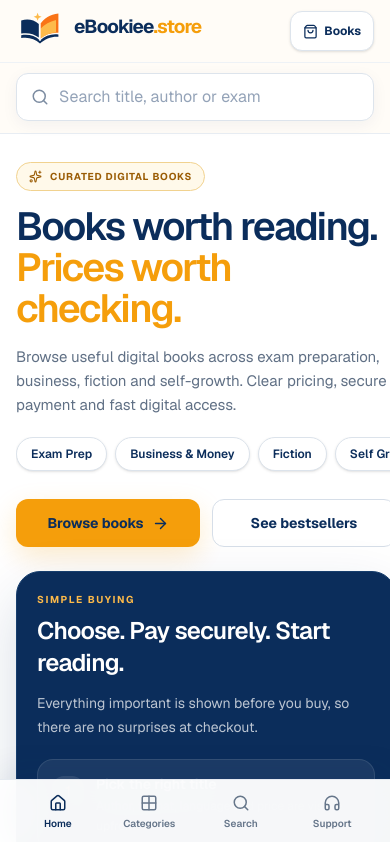
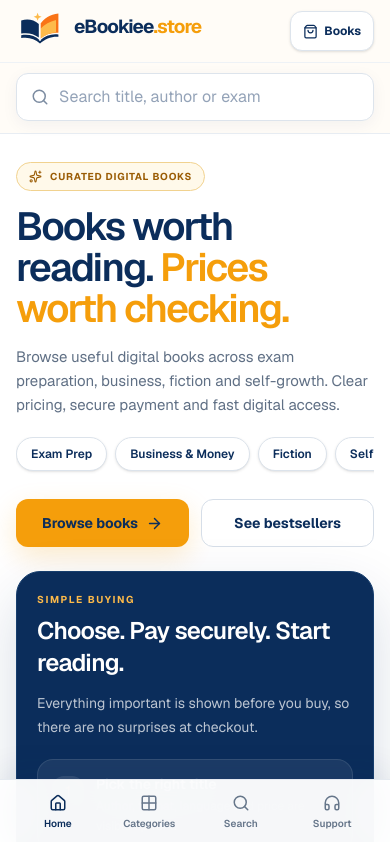
Before and after one commit to abitss/book-launch, a Next.js app: page / in a window 390 px wide. Shown: the top 842 px of the page. Built offline with nearby package versions, Linux system fonts and the light colour scheme; no server answers.

Commit message:
Harden mobile layout against horizontal overflow

```diff
--- a/app/globals.css
+++ b/app/globals.css
@@ -23,20 +23,32 @@
 
 * { box-sizing: border-box; }
 html {
+  width: 100%;
+  max-width: 100%;
   scroll-behavior: smooth;
-  overflow-x: clip;
+  overflow-x: hidden;
   -webkit-text-size-adjust: 100%;
 }
 body {
   margin: 0;
+  width: 100%;
+  max-width: 100%;
   min-width: 0;
-  overflow-x: clip;
+  overflow-x: hidden;
   background: var(--background);
   color: var(--foreground);
   font-family: var(--font-geist-sans), Arial, Helvetica, sans-serif;
   -webkit-font-smoothing: antialiased;
   text-rendering: optimizeLegibility;
 }
+main {
+  width: 100%;
+  max-width: 100vw;
+  overflow-x: hidden;
+}
+section { max-width: 100%; }
+.grid, .flex { min-width: 0; }
+.grid > *, .flex > * { min-width: 0; }
 img, svg { max-width: 100%; }
 img { display: block; }
 a { text-decoration: none; }
@@ -50,6 +62,7 @@ button { cursor: pointer; }
 
 @media (max-width: 767px) {
   input, textarea, select { font-size: 16px; }
+  h1, h2, h3, p, span, a { overflow-wrap: anywhere; }
 }
 
 @media (prefers-reduced-motion: reduce) {
```
